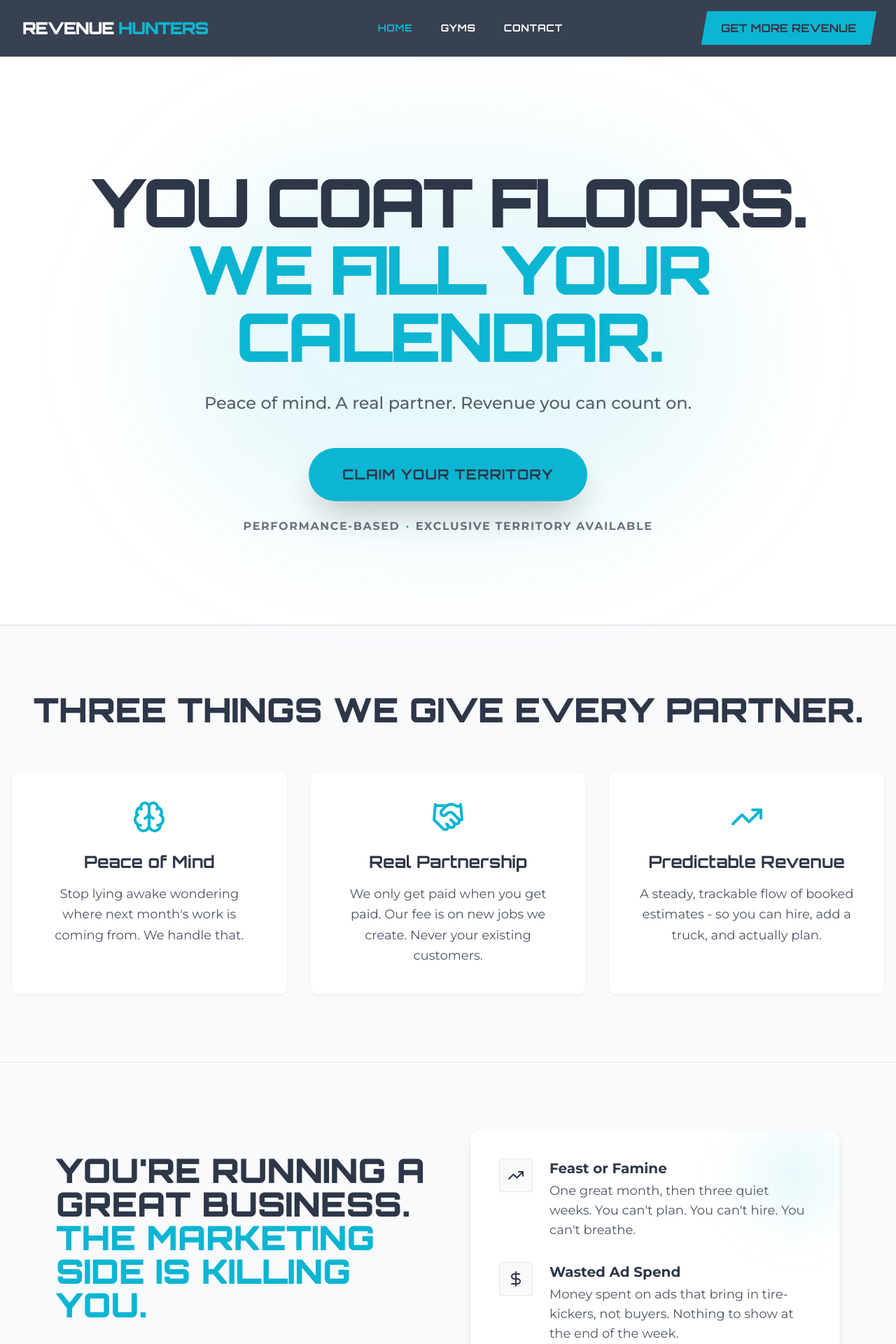
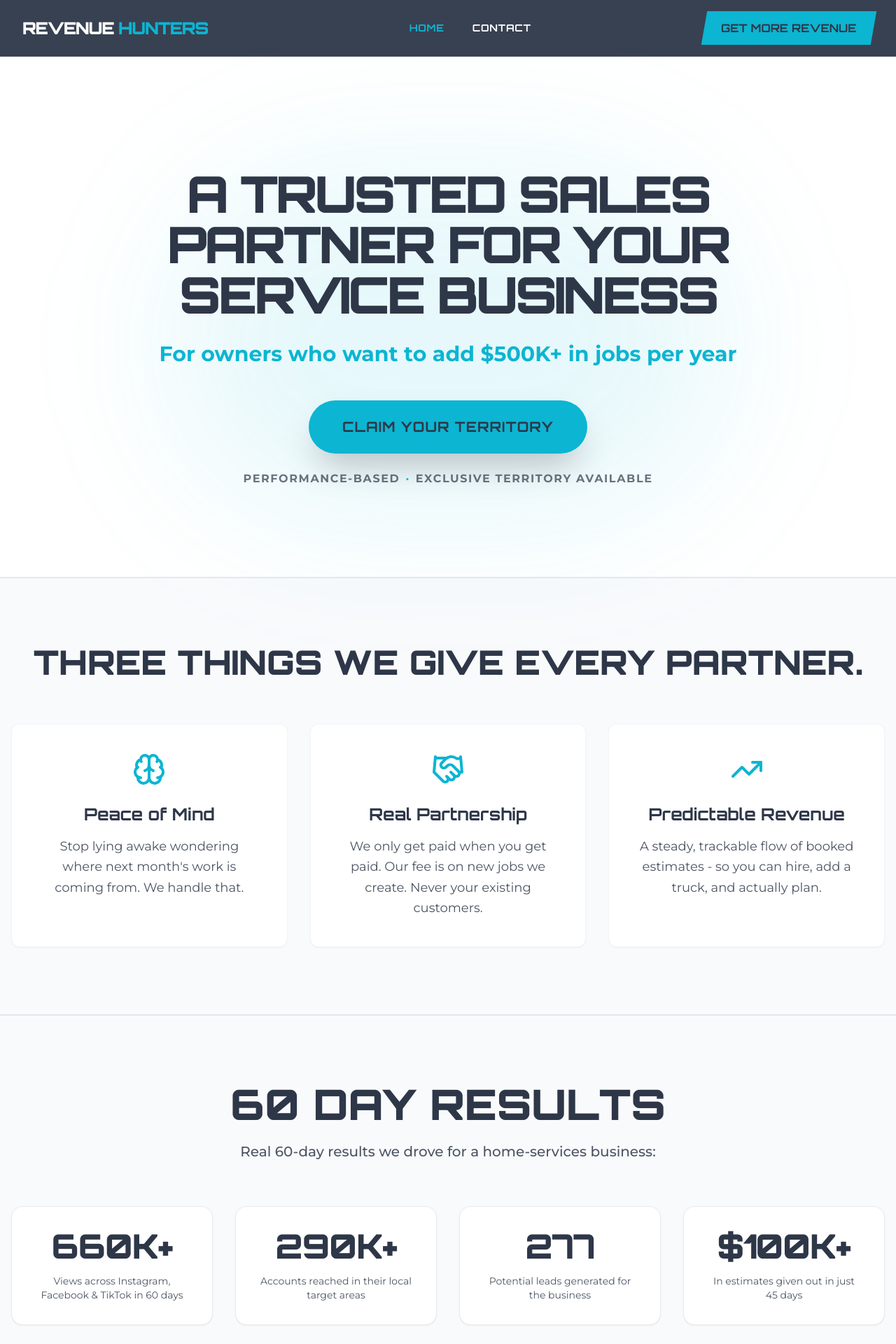
Before and after one commit to jenn-romo/Rev-Hunters, a React (Vite) app: page / in a window 1280 px wide. Shown: the top 1920 px of the page at 70% size. Built offline with nearby package versions, Linux system fonts and the light colour scheme.

Commit message:
refactor: update brand messaging and layout
Refreshed home page hero copy, simplified navigation and footer links, and updated contact page terminology. Added a script to reorganize sections within the home page.

```diff
--- a/components/Footer.tsx
+++ b/components/Footer.tsx
@@ -19,19 +19,6 @@ const Footer: React.FC = () => {
             <h3 className="font-heading font-bold text-sm tracking-widest mb-6 text-accent-cyan uppercase">Solutions</h3>
             <ul className="space-y-3">
               <li><Link to="/" className="text-base hover:text-white transition-colors opacity-70 hover:opacity-100">Home</Link></li>
-              <li><Link to="/contact" className="text-base hover:text-white transition-colors opacity-70 hover:opacity-100">Book Demo</Link></li>
-            </ul>
-
-            <h3 className="font-heading font-bold text-sm tracking-widest mt-8 mb-6 text-accent-cyan uppercase">Industries</h3>
-            <ul className="space-y-3">
-              <li><Link to="/plumbers" className="text-base hover:text-white transition-colors opacity-70 hover:opacity-100">Plumbing Businesses</Link></li>
-              <li><Link to="/propertymanagement" className="text-base hover:text-white transition-colors opacity-70 hover:opacity-100">Property Management</Link></li>
-              <li><Link to="/pm" className="text-base hover:text-white transition-colors opacity-70 hover:opacity-100">PM Automation Demo</Link></li>
-              <li><Link to="/dentist" className="text-base hover:text-white transition-colors opacity-70 hover:opacity-100">Dentist Demo</Link></li>
-              <li><Link to="/homecare" className="text-base hover:text-white transition-colors opacity-70 hover:opacity-100">Home Care Demo</Link></li>
-              <li><Link to="/realtors" className="text-base hover:text-white transition-colors opacity-70 hover:opacity-100">Realtor Demo</Link></li>
-              <li><Link to="/founderauthority" className="text-base hover:text-white transition-colors opacity-70 hover:opacity-100">Founder Authority</Link></li>
-              <li><a href="https://gymreps.ai" target="_blank" rel="noopener noreferrer" className="text-base hover:text-white transition-colors opacity-70 hover:opacity-100">GYMS</a></li>
             </ul>
           </div>
 
@@ -40,7 +27,7 @@ const Footer: React.FC = () => {
             <ul className="space-y-4">
               <li className="text-base opacity-80">
                 <span className="block text-xs font-bold text-white/40 uppercase mb-1">Email</span>
-                sales@revenuehunters.com
+                alexus@revenuehunters.com
               </li>
               <li className="text-base opacity-80">
                 <span className="block text-xs font-bold text-white/40 uppercase mb-1">Location</span>
--- a/components/Navbar.tsx
+++ b/components/Navbar.tsx
@@ -8,9 +8,8 @@ const Navbar: React.FC = () => {
 
   const isActive = (path: string) => location.pathname === path;
 
-  const navLinks = [
+  const navLinks: { name: string; path: string; external?: boolean }[] = [
     { name: 'Home', path: '/' },
-    { name: 'GYMS', path: 'https://gymreps.ai', external: true },
     { name: 'Contact', path: '/contact' },
   ];
 
--- a/pages/Home.tsx
+++ b/pages/Home.tsx
@@ -10,12 +10,11 @@ const Home: React.FC = () => {
       <section className="relative pt-32 pb-24 md:pt-40 md:pb-32 px-4 w-full text-center bg-white border-b border-primary-navy/10">
         <div className="max-w-7xl mx-auto relative z-10">
           <div className="absolute top-0 left-1/2 -translate-x-1/2 w-[800px] h-[500px] bg-accent-cyan/10 rounded-full blur-[100px] -z-10"></div>
-          <h1 className="font-heading font-black text-5xl md:text-6xl lg:text-8xl leading-tight tracking-tighter text-primary-navy mb-8">
-            YOU COAT FLOORS. <br/>
-            <span className="text-accent-cyan">WE FILL YOUR CALENDAR.</span>
+          <h1 className="font-heading font-black text-5xl md:text-6xl lg:text-7xl leading-tight tracking-tighter text-primary-navy mb-8 max-w-5xl mx-auto">
+            A TRUSTED SALES PARTNER FOR YOUR SERVICE BUSINESS
           </h1>
-          <p className="text-xl md:text-2xl text-primary-navy/80 max-w-4xl mx-auto mb-12 font-medium leading-relaxed">
-            Peace of mind. A real partner. Revenue you can count on.
+          <p className="text-2xl md:text-3xl font-bold text-accent-cyan max-w-4xl mx-auto mb-12 leading-relaxed">
+            For owners who want to add $500K+ in jobs per year
           </p>
 
           <div className="flex flex-col items-center justify-center gap-6">
@@ -63,6 +62,40 @@ const Home: React.FC = () => {
               </p>
             </div>
           </div>
+        </div>
+      </section>
+
+      {/* PROOF */}
+      <section className="py-24 bg-secondary-light border-y border-primary-navy/10">
+        <div className="max-w-7xl mx-auto px-4">
+          <div className="text-center mb-16">
+            <h2 className="font-heading font-black text-4xl md:text-6xl text-primary-navy max-w-4xl mx-auto mb-6 leading-tight">
+              60 DAY RESULTS
+            </h2>
+            <p className="text-xl text-secondary-gray max-w-3xl mx-auto font-medium">
+              Real 60-day results we drove for a home-services business:
+            </p>
+          </div>
+
+          <div className="grid grid-cols-1 md:grid-cols-2 lg:grid-cols-4 gap-8 mb-16">
+            <div className="bg-white border border-primary-navy/10 rounded-2xl p-6 lg:p-8 text-center hover:border-accent-cyan transition-colors shadow-sm">
+              <div className="text-5xl lg:text-4xl xl:text-5xl font-heading font-black text-primary-navy mb-4 whitespace-nowrap tracking-tight">660K+</div>
+              <p className="text-sm text-secondary-gray mt-2">Views across Instagram, Facebook & TikTok in 60 days</p>
+            </div>
+            <div className="bg-white border border-primary-navy/10 rounded-2xl p-6 lg:p-8 text-center hover:border-accent-cyan transition-colors shadow-sm">
+              <div className="text-5xl lg:text-4xl xl:text-5xl font-heading font-black text-primary-navy mb-4 whitespace-nowrap tracking-tight">290K+</div>
+              <p className="text-sm text-secondary-gray mt-2">Accounts reached in their local target areas</p>
+            </div>
+            <div className="bg-white border border-primary-navy/10 rounded-2xl p-6 lg:p-8 text-center hover:border-accent-cyan transition-colors shadow-sm">
+              <div className="text-5xl lg:text-4xl xl:text-5xl font-heading font-black text-primary-navy mb-4 whitespace-nowrap tracking-tight">277</div>
+              <p className="text-sm text-secondary-gray mt-2">Potential leads generated for the business</p>
+            </div>
+            <div className="bg-white border border-primary-navy/10 rounded-2xl p-6 lg:p-8 text-center hover:border-accent-cyan transition-colors shadow-sm">
+              <div className="text-5xl lg:text-4xl xl:text-5xl font-heading font-black text-primary-navy mb-4 whitespace-nowrap tracking-tight">$100K+</div>
+              <p className="text-sm text-secondary-gray mt-2">In estimates given out in just 45 days</p>
+            </div>
+          </div>
+
         </div>
       </section>
 
@@ -128,41 +161,6 @@ const Home: React.FC = () => {
           <p className="text-2xl md:text-3xl text-accent-cyan font-black leading-relaxed mt-10">
             That's not luck. That's what Revenue Hunters builds for you.
           </p>
-        </div>
-      </section>
-
-      {/* PROOF */}
-      <section className="py-24 bg-secondary-light border-y border-primary-navy/10">
-        <div className="max-w-7xl mx-auto px-4">
-          <div className="text-center mb-16">
-            <h2 className="font-heading font-black text-4xl md:text-6xl text-primary-navy max-w-4xl mx-auto mb-6 leading-tight">
-              WE DON'T JUST PROMISE VIEWS. <br className="hidden md:block" />WE DELIVER BOOKED ESTIMATES.
-            </h2>
-            <p className="text-xl text-secondary-gray max-w-3xl mx-auto font-medium">
-              Real 60-day results we drove for a home-services business:
-            </p>
-          </div>
-
-          <div className="grid grid-cols-1 md:grid-cols-2 lg:grid-cols-4 gap-8 mb-16">
-            <div className="bg-white border border-primary-navy/10 rounded-2xl p-6 lg:p-8 text-center hover:border-accent-cyan transition-colors shadow-sm">
-              <div className="text-5xl lg:text-4xl xl:text-5xl font-heading font-black text-primary-navy mb-4 whitespace-nowrap tracking-tight">660K+</div>
-              <p className="text-sm text-secondary-gray mt-2">Views across Instagram, Facebook & TikTok in 60 days</p>
-            </div>
-            <div className="bg-white border border-primary-navy/10 rounded-2xl p-6 lg:p-8 text-center hover:border-accent-cyan transition-colors shadow-sm">
-              <div className="text-5xl lg:text-4xl xl:text-5xl font-heading font-black text-primary-navy mb-4 whitespace-nowrap tracking-tight">290K+</div>
-              <p className="text-sm text-secondary-gray mt-2">Accounts reached in their local target areas</p>
-            </div>
-            <div className="bg-white border border-primary-navy/10 rounded-2xl p-6 lg:p-8 text-center hover:border-accent-cyan transition-colors shadow-sm">
-              <div className="text-5xl lg:text-4xl xl:text-5xl font-heading font-black text-primary-navy mb-4 whitespace-nowrap tracking-tight">277</div>
-              <p className="text-sm text-secondary-gray mt-2">Potential leads generated for the business</p>
-            </div>
-            <div className="bg-white border border-primary-navy/10 rounded-2xl p-6 lg:p-8 text-center hover:border-accent-cyan transition-colors shadow-sm">
-              <div className="text-5xl lg:text-4xl xl:text-5xl font-heading font-black text-primary-navy mb-4 whitespace-nowrap tracking-tight">$100K+</div>
-              <p className="text-sm text-secondary-gray mt-2">In estimates given out in just 45 days</p>
-            </div>
-          </div>
-
-
         </div>
       </section>
 
```
Also changed, not shown: move_script.mjs (added, +20 -0 lines), pages/Contact.tsx (+9 -25 lines).
